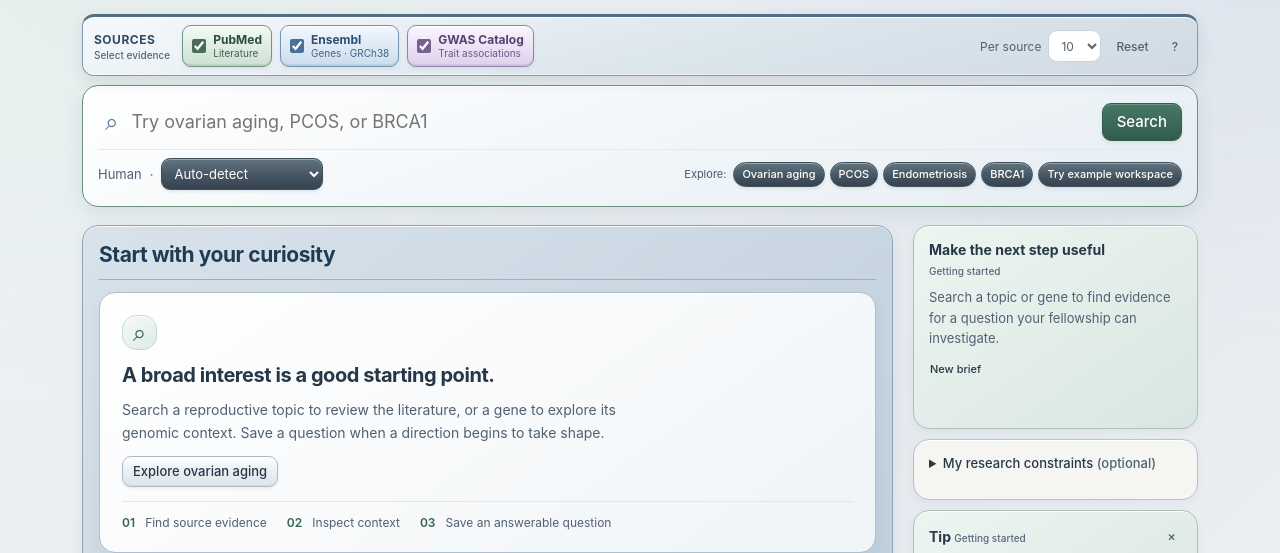
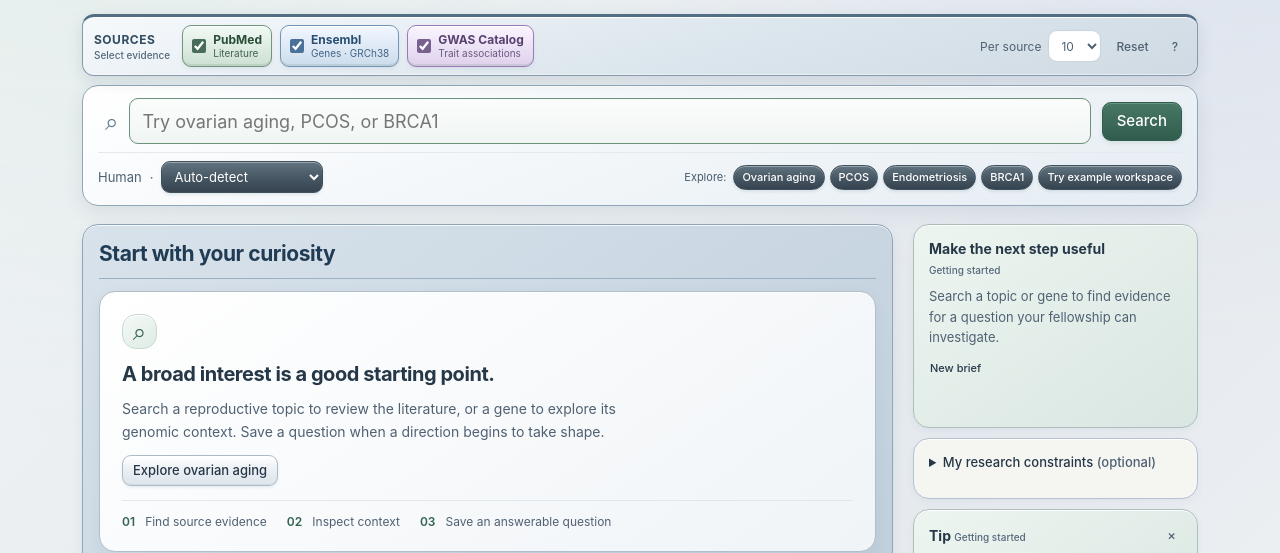
Before and after one commit to arcazj/openbexi_REI, a website: page index.html in a window 1280 px wide. Shown: the part 182-735 px from the top of the page. Drawn offline with Linux system fonts and the light colour scheme; no server answers.

Commit message:
Apply the persistent green outline to the query input for V1.0.1

```diff
--- a/index.html
+++ b/index.html
@@ -101,12 +101,15 @@ dialog{background:#f7f9fc;border-color:#c4d1dd;box-shadow:0 20px 70px #253e582b}
 #suggest-questions.primary:hover,#connection-button[data-state='ready']:hover{background:var(--orange-grey-hover);border-color:#7b614d;color:#352416}
 #suggest-questions:disabled{background:linear-gradient(#edf0f3,#d6dee5);border-color:#aebbc8;color:#516171;box-shadow:inset 0 1px 0 #fff9}
 @media(max-width:650px){.search-options .interpret-organism,.search-options .interpret-organism+span{display:inline}.search-options .examples{flex-basis:100%;gap:4px}.search-options .examples button{font-size:10px;padding:5px 7px}.search-options .examples>span{font-size:10px}#recent{gap:3px;font-size:10px}#recent button{font-size:10px}}
-/* A slightly taller search field keeps its thin green outline at rest and on hover. */
-.search-surface,.search-surface:hover{padding:16px 15px;border-color:#6b927b;border-width:1px}
+/* The query input keeps a thin green line; hover/focus add an inset line without moving it. */
+.search-surface,.search-surface:hover{padding:12px 15px;border-color:#91a6b8;border-width:1px}
+.query{min-height:46px;padding:10px 12px;border:1px solid #6b927b;border-radius:9px;background:linear-gradient(#fbfdfc,#f0f5f3);box-shadow:inset 0 1px 2px #344a6106;outline:none}
+.query:hover,.query:focus{border-color:#467759;box-shadow:inset 0 0 0 1px #467759}
+.query:focus-visible{outline:3px solid #bfd8c8;outline-offset:2px;border-radius:9px}
 #recent{padding-left:var(--explore-start,0px);padding-right:16px;justify-content:flex-start}#recent>span{flex:none}
 .search-options #mode{background:linear-gradient(#637481,#475764 52%,#35434f);border-color:#40515e;color:#fff;box-shadow:inset 0 1px 0 #ffffff59,0 2px 3px #344a611a}
 .search-options #mode:hover{background:linear-gradient(#526674,#334655);border-color:#293f50}#mode option{background:#fff;color:var(--ink)}
-@media(max-width:650px){.search-surface,.search-surface:hover{padding:12px 10px}#recent{padding-right:11px}}
+@media(max-width:650px){.search-surface,.search-surface:hover{padding:10px}.query{min-height:44px;padding:9px 10px}#recent{padding-right:11px}}
 </style>
 </head>
 <body>
```
Also changed, not shown: tests/browser_v1.cjs (+11 -0 lines), CHANGELOG.md.
